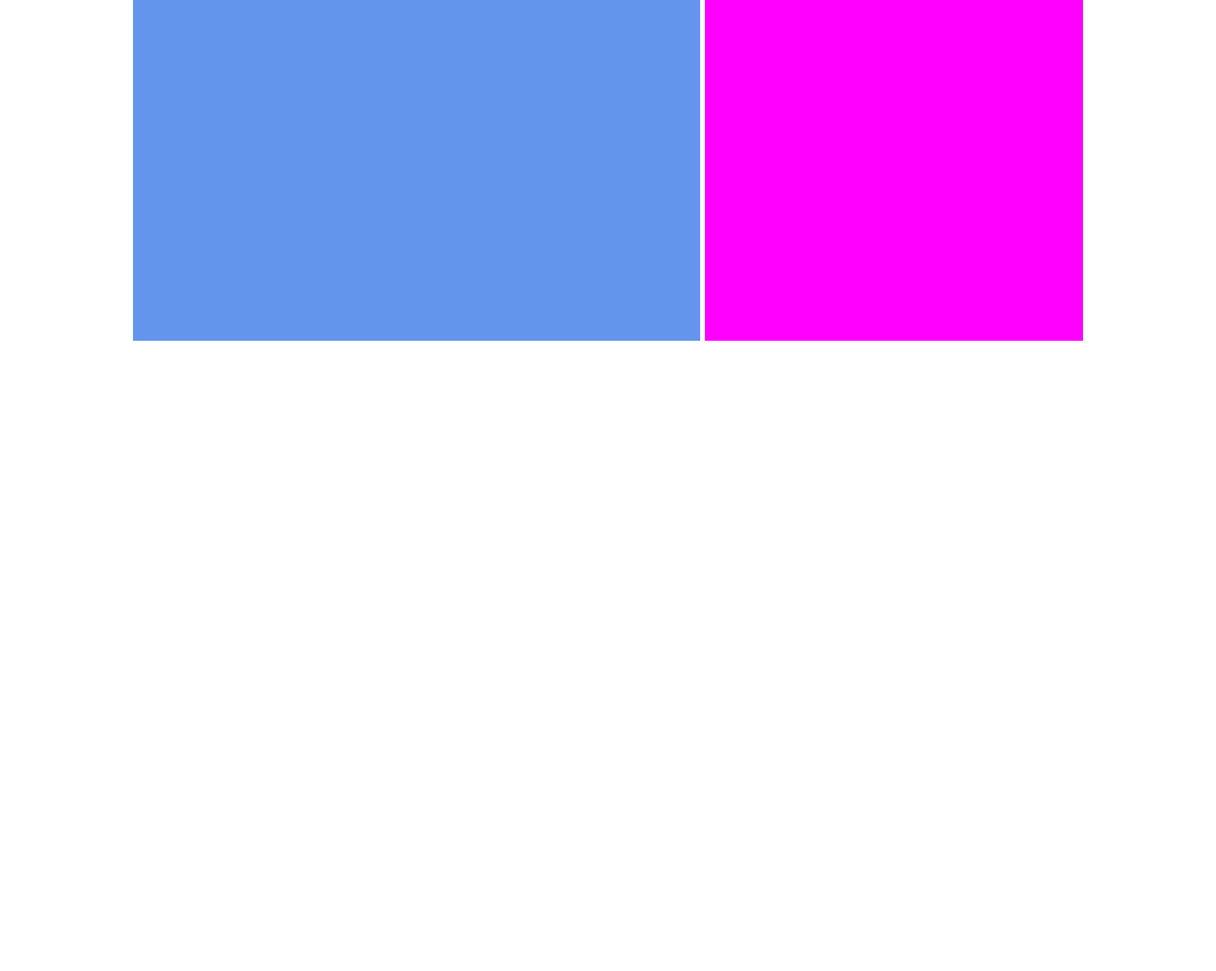
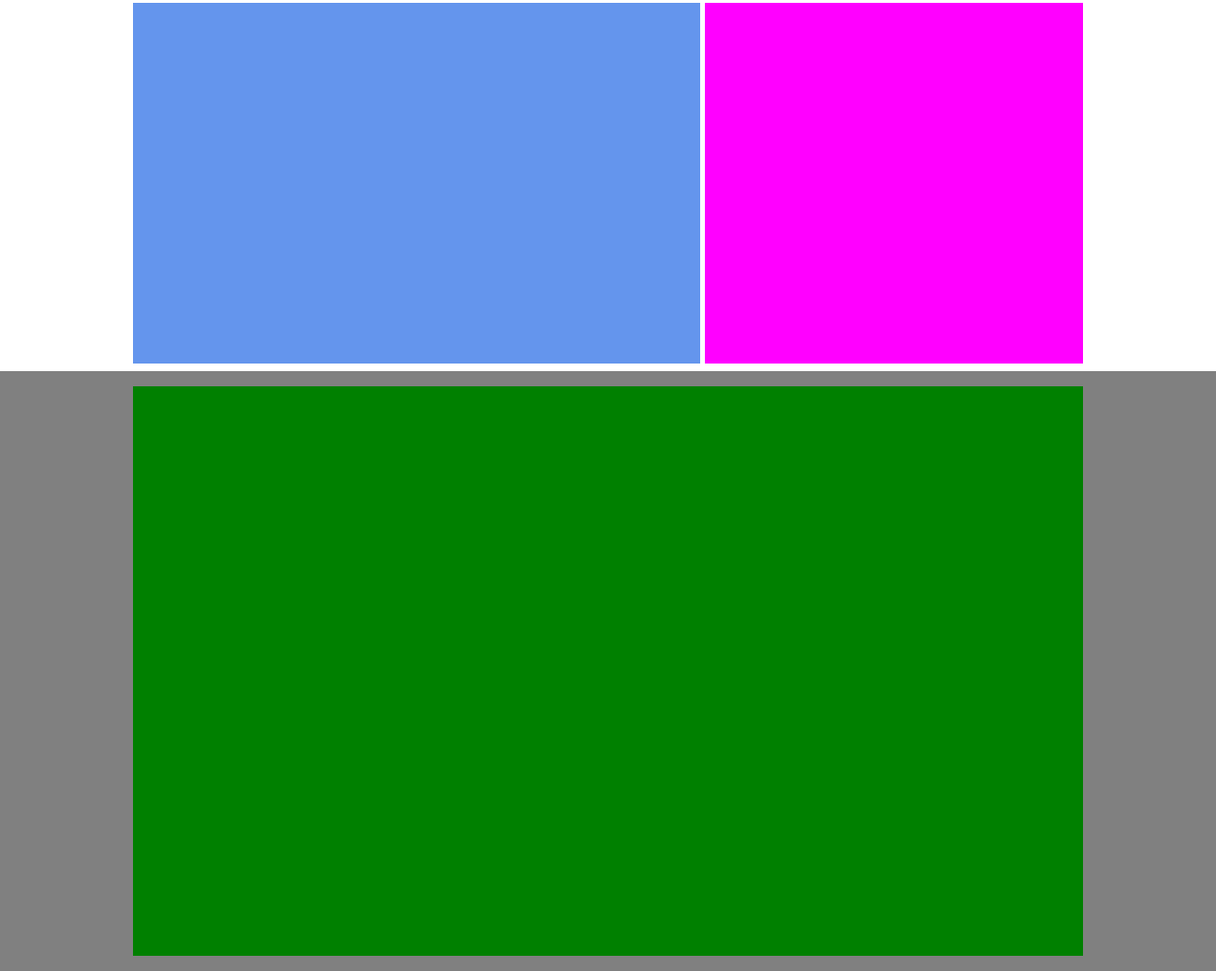
Before and after one commit to Domenic0Ferrari/htmlcss-struttura-discord, a plain HTML site: page index.html in a window 1280 px wide. Shown: the part 1161-2184 px from the top of the page at 95% size. Before the commit the page ends 1523 px from the top, so only its background shows below. Drawn offline with Linux system fonts and the light colour scheme.

Commit message:
add complete main

```diff
--- a/assets/style.css
+++ b/assets/style.css
@@ -52,8 +52,8 @@ main{
     justify-content: center;
     align-items: center;
     gap: 0.3rem;
-    margin-top: 0.2rem;
-    margin-bottom: 0.2rem;
+    margin-top: 0.5rem;
+    margin-bottom: 0.5rem;
 }
 
 .azzurro{
@@ -70,5 +70,12 @@ main{
 
 .grigio{
     background-color: grey;
-    flex-direction: row-reverse;
 }
+
+.verde{
+    margin-top: 0.5rem;
+    margin-bottom: 0.5rem;
+    background-color: green;
+    width: 1000px;
+    height: 600px;
+}
--- a/index.html
+++ b/index.html
@@ -31,9 +31,9 @@
 
     <div class="container grigio">
         <div class="contenitore">
+            <section class="fucsia">
+            </section>
             <section class="azzurro">
-            </section>
-            <section class="fucsia">
             </section>
          </div>
     </div>
@@ -47,6 +47,14 @@
          </div>
     </div>
 
+    <div class="container grigio">
+        <div class="contenitore">
+            <section class="verde">
+
+            </section>
+        </div>
+    </div>
+
     </main>
 
 </body>
```
